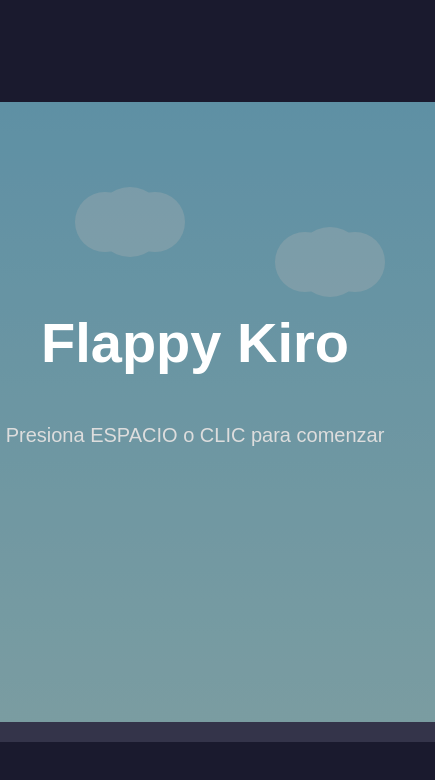
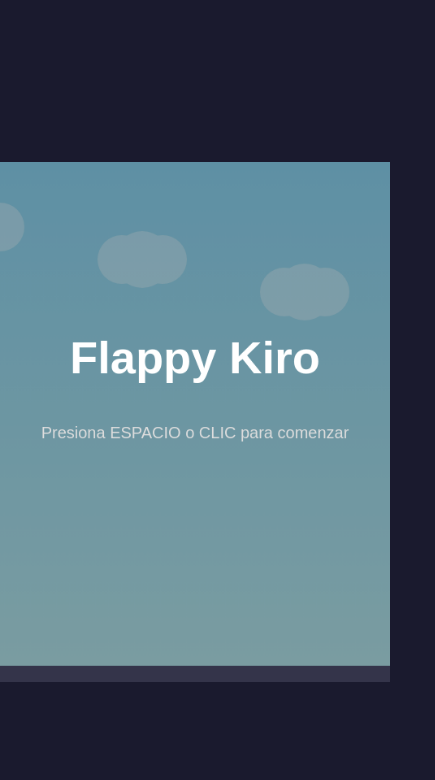
Before and after one commit to niyepes/flappy-kiro, a plain HTML site: page index.html in a window 390 px wide. Shown: the whole page, 435 px wide, since content can reach past the window. Drawn offline with Linux system fonts and the light colour scheme.

Commit message:
feat: add responsive canvas design
- Scale canvas to fit viewport
- Maintain aspect ratio on all screen sizes
- Add mobile viewport meta tag
- Prevent user scaling on mobile

```diff
--- a/index.html
+++ b/index.html
@@ -2,12 +2,26 @@
 <html lang="es">
 <head>
   <meta charset="UTF-8">
-  <meta name="viewport" content="width=device-width, initial-scale=1.0">
+  <meta name="viewport" content="width=device-width, initial-scale=1.0, user-scalable=no">
   <title>Flappy Kiro</title>
   <style>
     * { margin: 0; padding: 0; box-sizing: border-box; }
-    body { background: #1a1a2e; display: flex; justify-content: center; align-items: center; height: 100vh; }
-    canvas { display: block; }
+    body {
+      background: #1a1a2e;
+      display: flex;
+      justify-content: center;
+      align-items: center;
+      min-height: 100vh;
+      overflow: hidden;
+    }
+    canvas {
+      display: block;
+      max-width: 100vw;
+      max-height: 100vh;
+      width: auto;
+      height: auto;
+      image-rendering: crisp-edges;
+    }
   </style>
 </head>
 <body>
```
